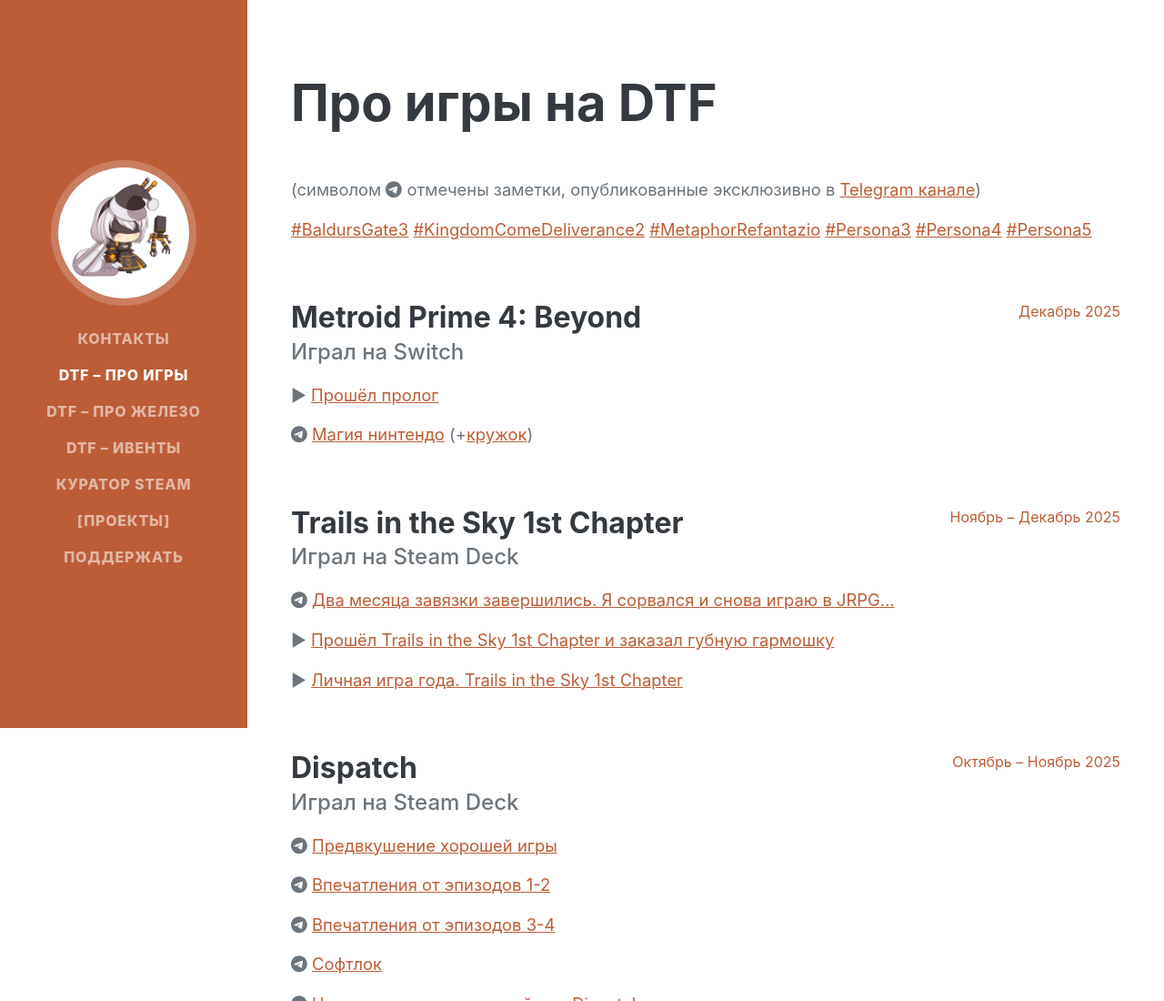
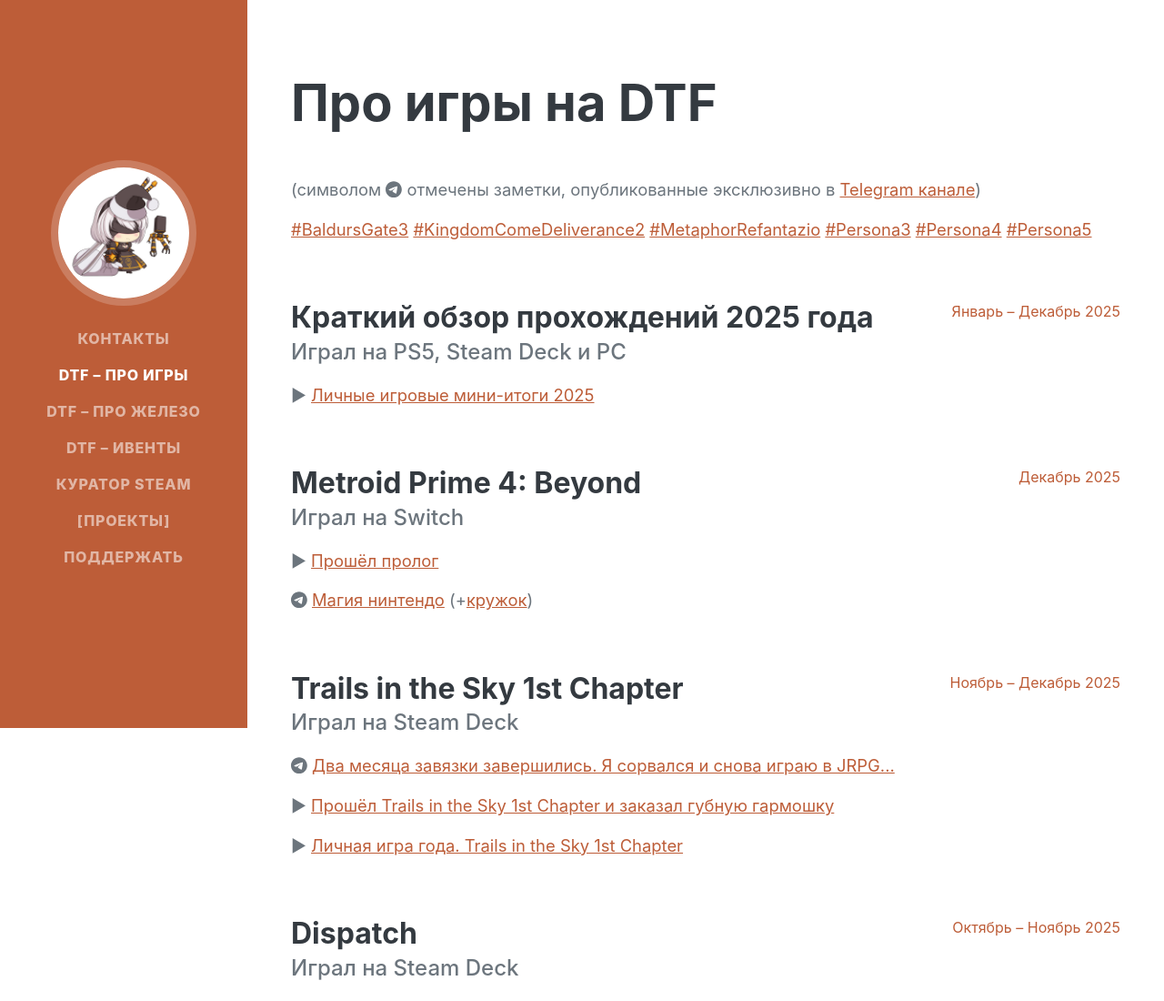
Before and after one commit to two-bee/two-bee.github.io, a plain HTML site: page games.html in a window 1280 px wide. Shown: the top 1100 px of the page at 91% size. Drawn offline with nearby package versions, Linux system fonts and the light colour scheme; a web font is replaced by a local one.

Commit message:
Update games.html

```diff
--- a/games.html
+++ b/games.html
@@ -64,6 +64,14 @@
                                 <a href="#persona5">#Persona5</a>
                             </p>
                         </div>
+                    </div>
+                    <div class="d-flex flex-column flex-md-row justify-content-between mb-5">
+                        <div class="flex-grow-1">
+                            <h3 class="mb-0">Краткий обзор прохождений 2025 года</h3>
+                            <div class="subheading mb-3">Играл на PS5, Steam Deck и PC</div>
+                            <p class="lead">► <a href="https://dtf.ru/u/289224/4558608" target="_blank">Личные игровые мини-итоги 2025</a> </p>
+                        </div>
+                        <div class="flex-shrink-0"><span class="text-primary">Январь – Декабрь 2025</span></div>
                     </div>
                     <div class="d-flex flex-column flex-md-row justify-content-between mb-5">
                         <div class="flex-grow-1">
```
